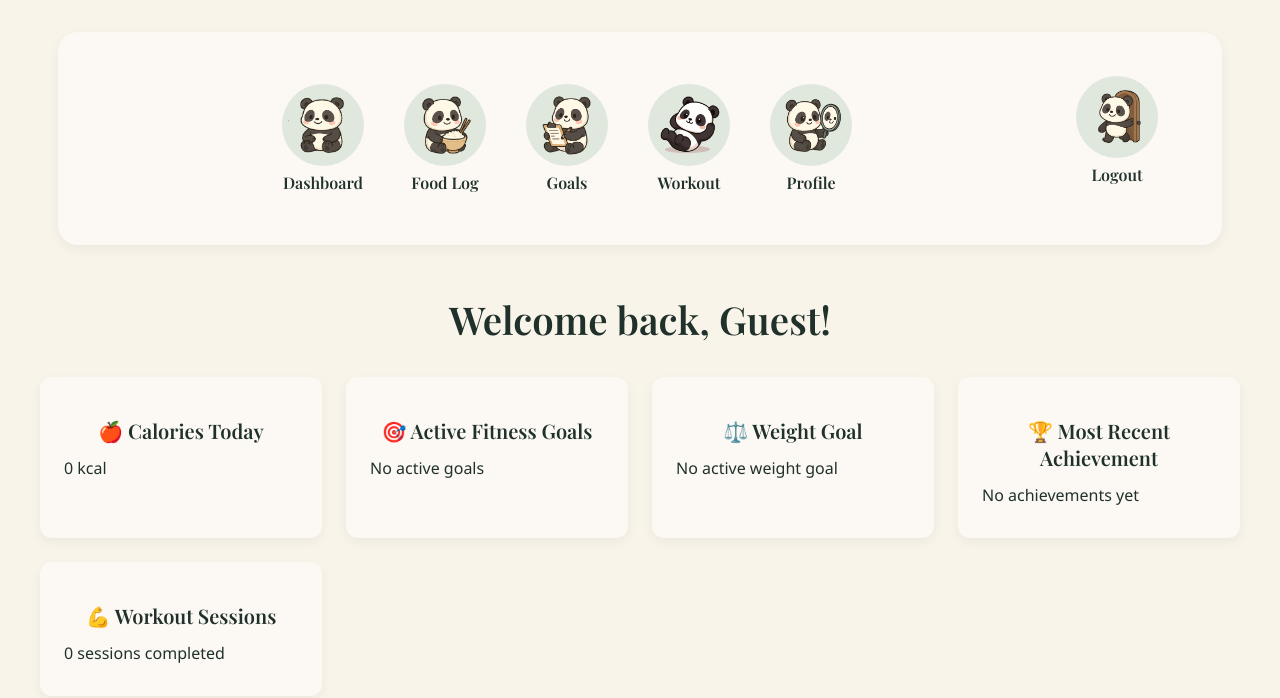
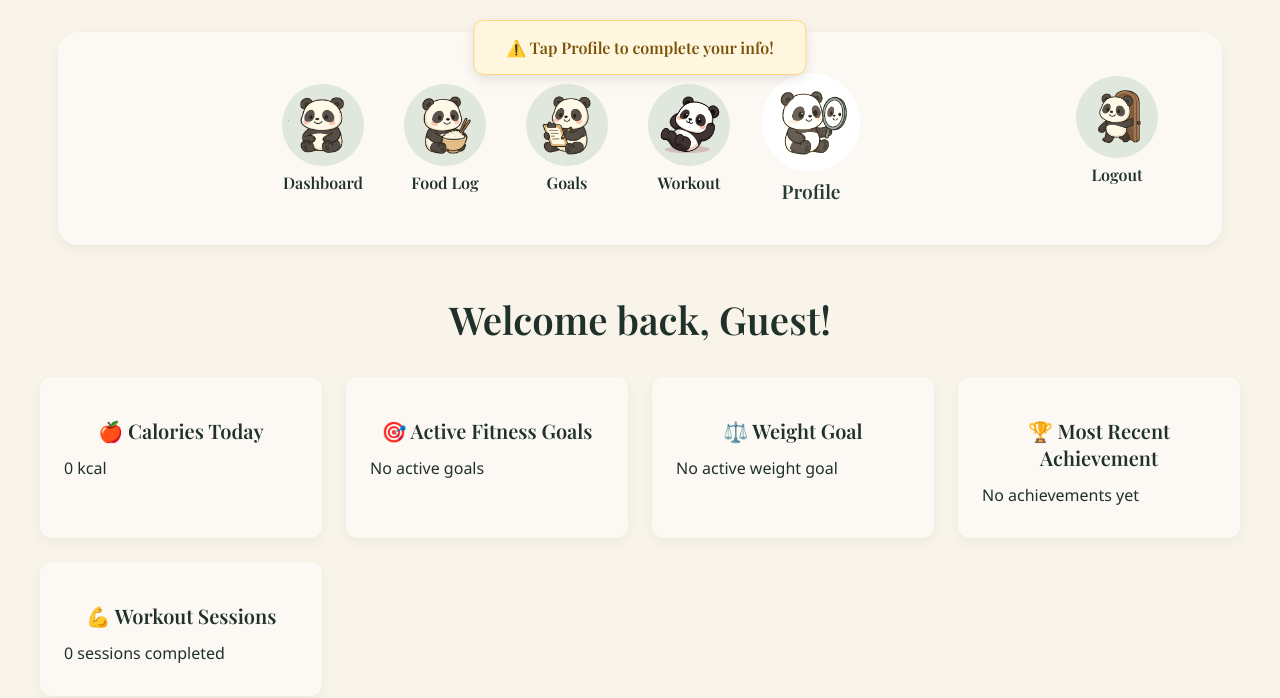
Before and after one commit to Annayingyang/my-fitness, a React (Create React App) app: page / in a window 1280 px wide. Both pictures are taken after a click on the button "Continue as Guest". Shown: the top 698 px of the page. Built offline with nearby package versions, Linux system fonts and the light colour scheme.

Commit message:
useEffect

```diff
--- a/src/App.css
+++ b/src/App.css
@@ -95,6 +95,48 @@
   margin-top: 6px;
 }
 
+@keyframes pulseReminder {
+  0%, 100% {
+    transform: scale(1);
+  }
+  50% {
+    transform: scale(1.2);
+  }
+}
+
+.profile-alert {
+  animation: pulseReminder 0.8s infinite;
+  filter: brightness(1.2);
+}
+
+.profile-toast {
+  position: fixed;
+  top: 20px;
+  left: 50%;
+  transform: translateX(-50%);
+  background-color: #FFF6E0;
+  color: #7a5105;
+  font-weight: bold;
+  padding: 1rem 2rem;
+  border: 1px solid #FFD580;
+  border-radius: 10px;
+  box-shadow: 0 4px 12px rgba(0, 0, 0, 0.1);
+  z-index: 999;
+  animation: slideInFade 0.4s ease;
+  font-family: 'Playfair Display', serif;
+}
+
+@keyframes slideInFade {
+  from {
+    opacity: 0;
+    transform: translateX(-50%) translateY(-10px);
+  }
+  to {
+    opacity: 1;
+    transform: translateX(-50%) translateY(0);
+  }
+}
+
 @media (max-width: 768px) {
   .custom-nav {
     padding: 0.8rem 1rem;
--- a/src/App.js
+++ b/src/App.js
@@ -1,5 +1,6 @@
 import React, { useContext } from 'react';
-import { Routes, Route, Link, useNavigate } from 'react-router-dom';
+import { useEffect, useState } from 'react';
+import { Routes, Route, Link, useNavigate, useLocation } from 'react-router-dom';
 import Dashboard from './pages/Dashboard';
 import Goals from './pages/Goals';
 import Workout from './pages/Workout';
@@ -13,20 +14,44 @@ import { ProfileContext } from './context/ProfileContext';
 import RequireAuth from './pages/RequireAuth';
 import './App.css';
 
+
+
 function App() {
   const { user, removeUser } = useContext(ProfileContext);
-  const isLoggedIn = !!user;
   const navigate = useNavigate();
+  const location = useLocation();
+
+  const isLoginPage = location.pathname === '/' || location.pathname === '/register';
 
   const handleLogout = () => {
     removeUser();
     navigate('/');
   };
 
+  const isMissingInfo = user && (!user.name || !user.weight || user.weight === '');
+const needsProfileUpdate = !isLoginPage && isMissingInfo;
+
+const [showToast, setShowToast] = useState(false);
+
+useEffect(() => {
+  if (needsProfileUpdate) {
+    setShowToast(true);
+    const timer = setTimeout(() => setShowToast(false), 4000); // auto-dismiss
+    return () => clearTimeout(timer);
+  }
+}, [needsProfileUpdate]);
+
+
   return (
     <div>
-      {/* Navigation Bar */}
-      {isLoggedIn && (
+      {showToast && (
+      <div className="profile-toast">
+        ⚠️ Tap Profile to complete your info!
+      </div>
+    )}
+
+      {/*  Show nav um for the user not login */}
+      {!isLoginPage && user && (
         <nav className="custom-nav" aria-label="Main Navigation">
           <ul className="nav-list">
             <li className="nav-item">
@@ -53,17 +78,17 @@ function App() {
                 <span>Workout</span>
               </Link>
             </li>
-            <li className="nav-item">
-              <Link to="/profile">
-                <img src="/icons/profile.png" alt="Profile" />
-                <span>Profile</span>
-              </Link>
-            </li>
+            <li className={`nav-item ${needsProfileUpdate ? 'profile-alert' : ''}`}>
+  <Link to="/profile">
+    <img src="/icons/profile.png" alt="Profile" />
+    <span>Profile</span>
+  </Link>
+</li>
           </ul>
 
-          {/* Logout button far right */}
+          {/* Logout far right */}
           <button className="logout-button" onClick={handleLogout}>
-            <img src="/icons/Logout.png" alt="Logout" />
+            <img src="/icons/logout.png" alt="Logout" />
             <span>Logout</span>
           </button>
         </nav>
```
